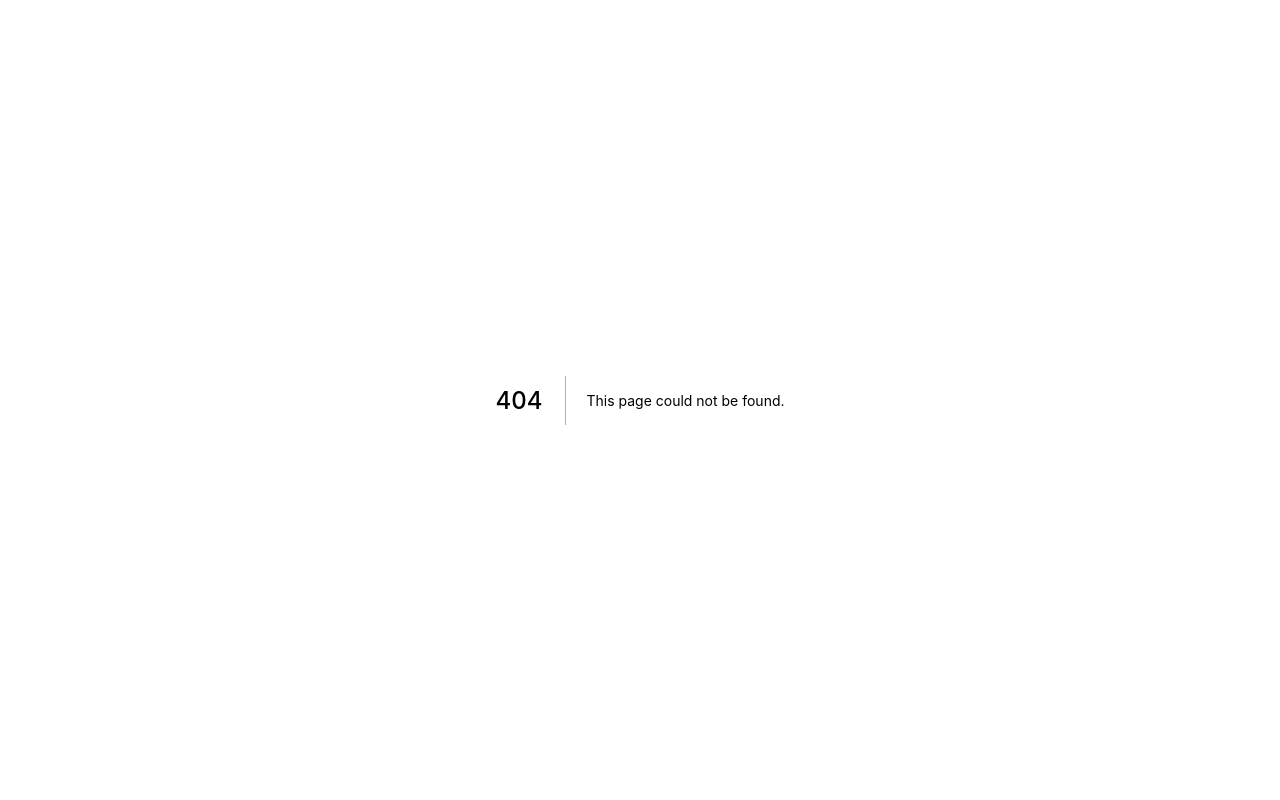
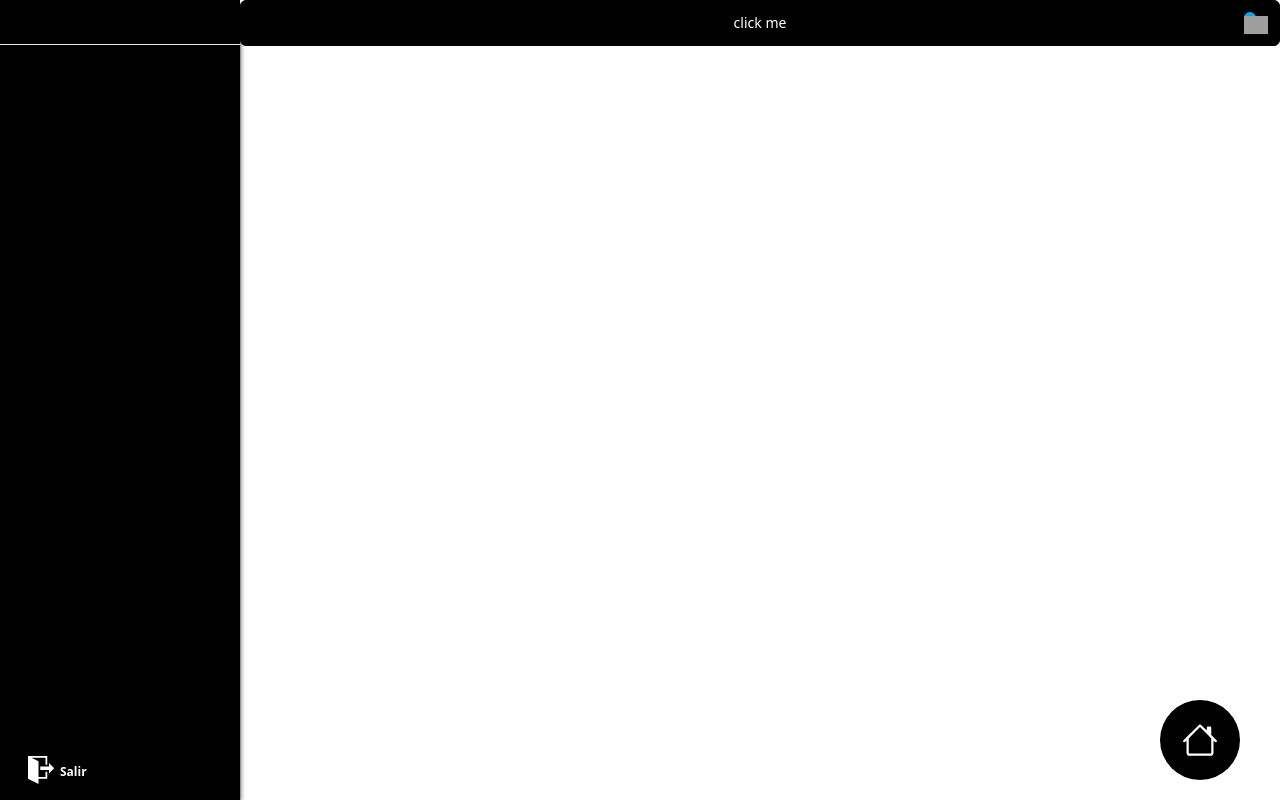
Before and after one commit to Naiztu/Project-Feedback-Zebrands, a Next.js app in the folder Proyecto/client/: page /lead/asignados in a window 1280 px wide. Before the commit this address had no page. Built offline with nearby package versions, Linux system fonts and the light colour scheme; grey boxes are pictures that could not be loaded.

Commit message:
boton administrar miembros

```diff
--- /dev/null
+++ b/Proyecto/client/components/AsignarMemberAssistant.js
@@ -0,0 +1,13 @@
+import React from "react";
+
+export default function Boton({ numeroPregunta }) {
+  const hello = () => {
+    console.log(`Hola soy el boton ${numeroPregunta}`);
+  };
+
+  return (
+    <button onClick={hello} className="btn">
+      click me
+    </button>
+  );
+}
--- a/Proyecto/client/components/CardMembers.js
+++ b/Proyecto/client/components/CardMembers.js
@@ -1,8 +1,13 @@
 import React from "react";
 import { useRouter } from "next/router";
+import { useUser } from "../context/userContext";
+
 
 export default function CardMembers({ info }) {
   const router = useRouter();
+
+  const { user, logoutAuth } = useUser();
+  const { id_rol } = user || {};
 
   const { imagen_perfil, id_empleado, nombre, apellido_paterno } = info || {};
 
@@ -97,6 +102,22 @@ export default function CardMembers({ info }) {
       >
         Realizar evaluación
       </button>
+
+      {id_rol === 1 &&
+        <button
+          onClick={redirectRegisterFeed}
+          className="btn block mt-10 mx-auto md:text-base text-sm"
+        >
+          Administrar asignados
+        </button>
+
+      }
+
+
+
+
+
+
     </div>
   );
 }
--- /dev/null
+++ b/Proyecto/client/pages/lead/asignados.js
@@ -0,0 +1,16 @@
+import React, { useState } from "react";
+import Layout from "../../components/Layout";
+import Boton from "../../components/Boton";
+
+
+export default function AsignarMemberAssistant() {
+
+
+  return (
+    <Layout>
+        <Boton></Boton>
+    </Layout>
+  );
+
+
+}
```
